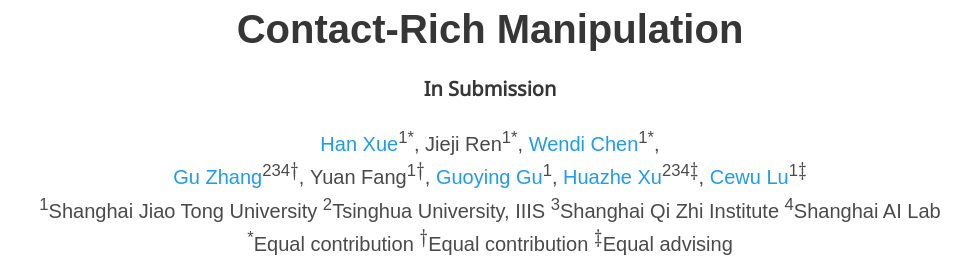
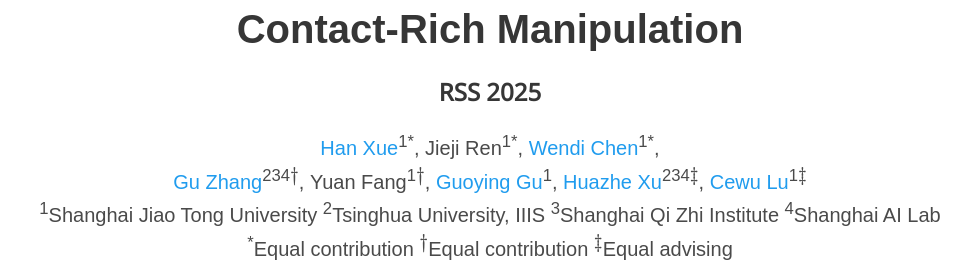
Before and after one commit to reactive-diffusion-policy/reactive-diffusion-policy.github.io, a plain HTML site: page index.html in a window 1280 px wide. Shown: the part 1008-1270 px from the top of the page, without its empty margins (150-1129 px from the left). Drawn offline with nearby package versions, Linux system fonts and the light colour scheme; some icons are missing; a web font is replaced by a local one.

Commit message:
feat: add acceptance status

```diff
--- a/index.html
+++ b/index.html
@@ -86,7 +86,7 @@
             <br>
             <span class="is-size-2">Contact-Rich Manipulation</span>
           </h1>
-          <h2 class="title is-5">In Submission</h2>
+          <h2 class="title is-4">RSS 2025</h2>
           <div class="is-size-5 publication-authors">
             <span class="author-block">
               <a href="https://hanxue.me">Han Xue</a><sup>1*</sup>,
```
